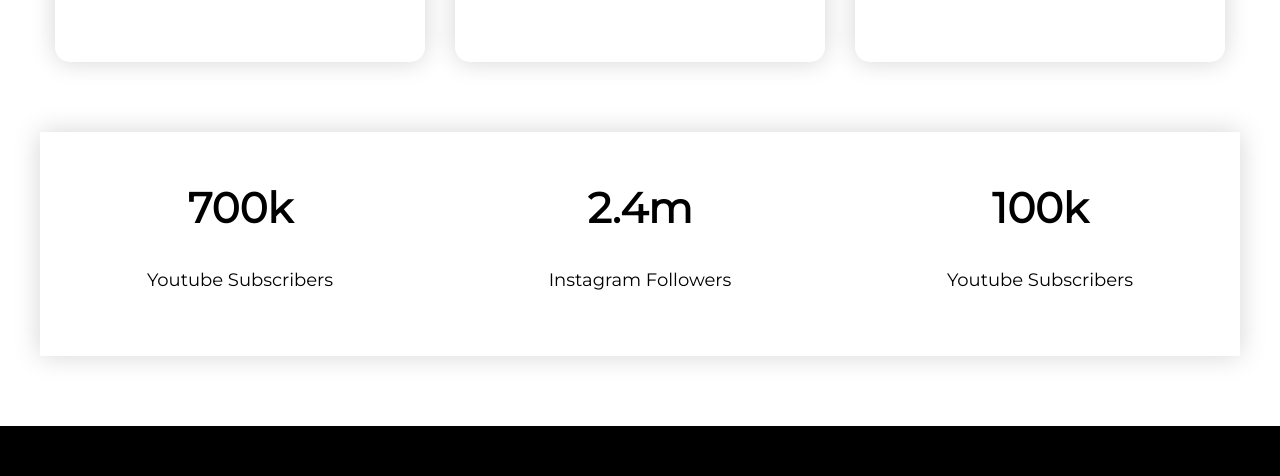
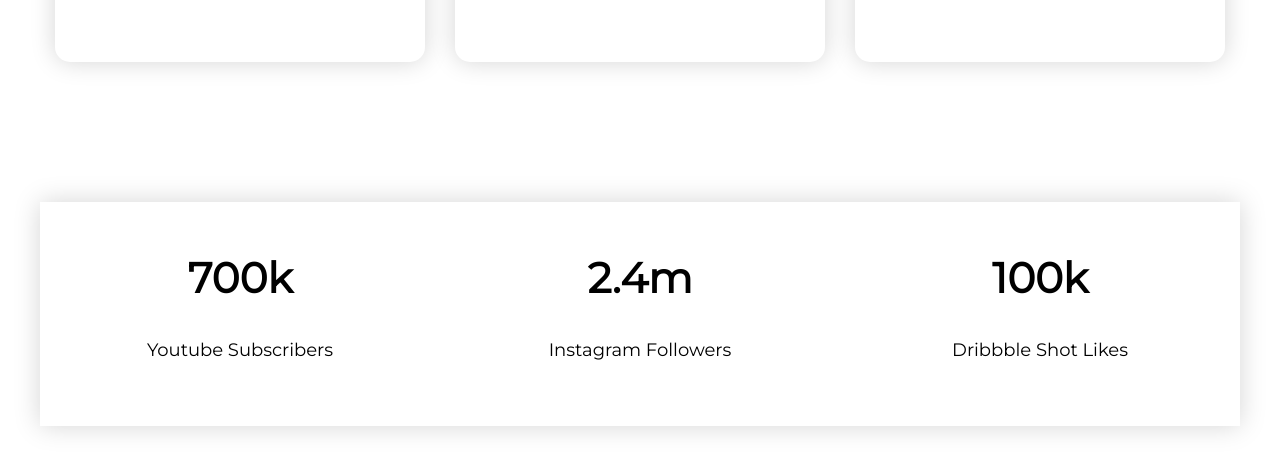
Before and after one commit to mohon63/food-network, a plain HTML site: page index.html in a window 1280 px wide. Shown: the part 2189-2665 px from the top of the page. Drawn offline with Linux system fonts and the light colour scheme.

Commit message:
new text added

```diff
--- a/index.html
+++ b/index.html
@@ -93,7 +93,7 @@
                 </div>
                 <div class="col-3">
                     <h2>100k</h2>
-                    <p>Youtube Subscribers</p>
+                    <p>Dribbble Shot Likes</p>
                 </div>
             </div>
         </div>
--- a/style.css
+++ b/style.css
@@ -92,7 +92,7 @@
     box-shadow: #fba24f 0px 0px 10px;
 }
 .conunter-area {
-    margin: 70px 0;
+    margin: 140px 0;
     text-align: center;
 }
 .conunter-area h2{
```
